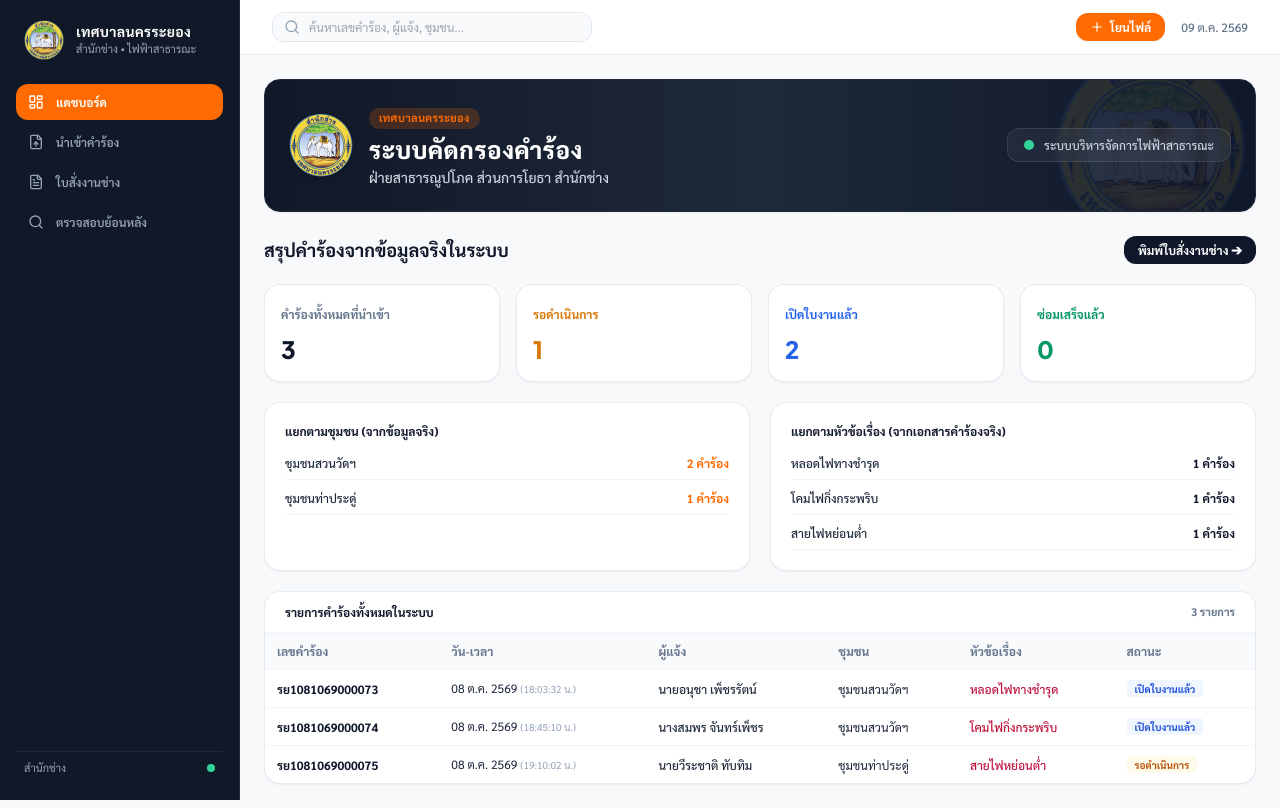
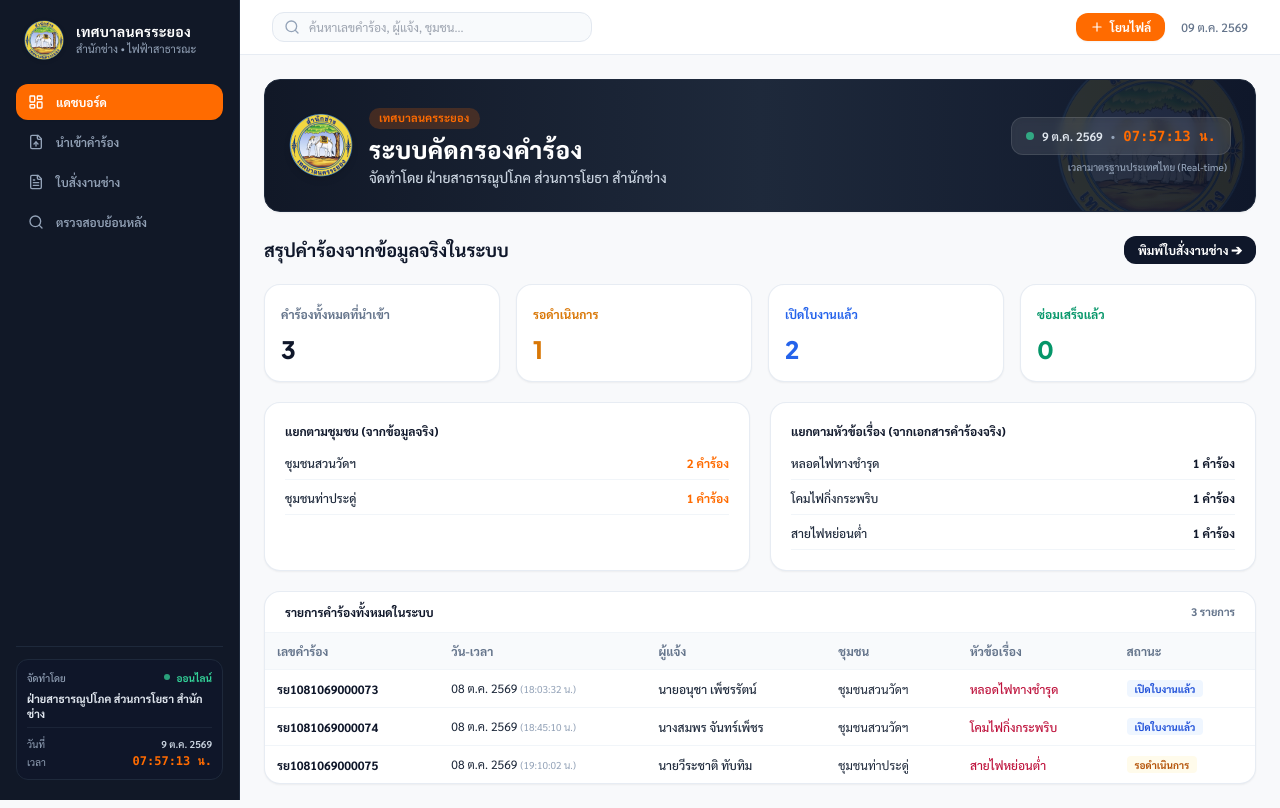
Before and after one commit to snaker0747/Rayong-Request-Hub, a Next.js app: page / in a window 1280 px wide. Built offline with nearby package versions, Linux system fonts and the light colour scheme; no server answers; the database is empty.

Commit message:
feat: เพิ่มข้อความจัดทำโดย ฝ่ายสาธารณูปโภค ส่วนการโยธา สำนักช่าง พร้อมวันที่และเวลาแบบเรียลไทม์

```diff
--- a/src/components/Banner.tsx
+++ b/src/components/Banner.tsx
@@ -1,8 +1,18 @@
 'use client';
 
-import React from 'react';
+import React, { useState, useEffect } from 'react';
 
 export default function Banner() {
+  const [currentDateTime, setCurrentDateTime] = useState<Date | null>(null);
+
+  useEffect(() => {
+    setCurrentDateTime(new Date());
+    const timer = setInterval(() => {
+      setCurrentDateTime(new Date());
+    }, 1000);
+    return () => clearInterval(timer);
+  }, []);
+
   return (
     <div className="no-print mb-6">
       <div className="relative overflow-hidden rounded-2xl bg-gradient-to-r from-[#111827] via-[#1e293b] to-[#0f172a] text-white p-5 md:p-6 shadow-sm border border-slate-800">
@@ -27,15 +37,30 @@ export default function Banner() {
                 ระบบคัดกรองคำร้อง
               </h2>
               <p className="text-xs md:text-sm text-slate-300 font-medium mt-0.5">
-                ฝ่ายสาธารณูปโภค ส่วนการโยธา สำนักช่าง
+                จัดทำโดย ฝ่ายสาธารณูปโภค ส่วนการโยธา สำนักช่าง
               </p>
             </div>
           </div>
 
-          {/* Department badge / indicator */}
-          <div className="hidden lg:flex items-center gap-2.5 text-xs text-slate-300 bg-white/5 border border-white/10 px-4 py-2 rounded-xl backdrop-blur-sm self-start sm:self-auto">
-            <span className="w-2.5 h-2.5 rounded-full bg-emerald-400"></span>
-            <span className="font-medium">ระบบบริหารจัดการไฟฟ้าสาธารณะ</span>
+          {/* Real-time Date and Time Badge */}
+          <div className="flex flex-col sm:items-end gap-1 self-start sm:self-auto">
+            <div className="flex items-center gap-2 text-xs text-slate-200 bg-white/10 border border-white/10 px-3.5 py-2 rounded-xl backdrop-blur-sm shadow-inner">
+              <span className="w-2 h-2 rounded-full bg-emerald-400 animate-pulse"></span>
+              <span className="font-semibold text-slate-200">
+                {currentDateTime
+                  ? currentDateTime.toLocaleDateString('th-TH', { day: 'numeric', month: 'short', year: 'numeric' })
+                  : '...'}
+              </span>
+              <span className="text-slate-400">•</span>
+              <span className="font-mono font-bold text-[#FF6B00] text-sm">
+                {currentDateTime
+                  ? currentDateTime.toLocaleTimeString('th-TH', { hour: '2-digit', minute: '2-digit', second: '2-digit' })
+                  : '--:--:--'} น.
+              </span>
+            </div>
+            <span className="text-[10px] text-slate-400 font-medium pr-1">
+              เวลามาตรฐานประเทศไทย (Real-time)
+            </span>
           </div>
         </div>
       </div>
--- a/src/components/Sidebar.tsx
+++ b/src/components/Sidebar.tsx
@@ -1,7 +1,7 @@
 'use client';
 
-import React from 'react';
-import { LayoutDashboard, FileUp, FileText, Search, Zap } from 'lucide-react';
+import React, { useState, useEffect } from 'react';
+import { LayoutDashboard, FileUp, FileText, Search, Clock } from 'lucide-react';
 
 interface SidebarProps {
   currentTab: string;
@@ -10,6 +10,15 @@ interface SidebarProps {
 }
 
 export default function Sidebar({ currentTab, onTabChange, pendingCount }: SidebarProps) {
+  const [currentDateTime, setCurrentDateTime] = useState<Date | null>(null);
+
+  useEffect(() => {
+    setCurrentDateTime(new Date());
+    const timer = setInterval(() => {
+      setCurrentDateTime(new Date());
+    }, 1000);
+    return () => clearInterval(timer);
+  }, []);
   const menuItems = [
     { id: 'dashboard', label: 'แดชบอร์ด', icon: LayoutDashboard },
     { id: 'upload', label: 'นำเข้าคำร้อง', icon: FileUp, badge: pendingCount > 0 ? pendingCount : undefined },
@@ -67,9 +76,40 @@ export default function Sidebar({ currentTab, onTabChange, pendingCount }: Sideb
       </div>
 
       {/* Footer Info */}
-      <div className="px-2 py-2 border-t border-slate-800 text-[11px] text-slate-400 flex items-center justify-between">
-        <span>สำนักช่าง</span>
-        <span className="w-2 h-2 rounded-full bg-emerald-400"></span>
+      <div className="pt-3 pb-1 border-t border-slate-800 text-[11px] space-y-2">
+        <div className="bg-slate-900/90 rounded-xl p-2.5 border border-slate-800 space-y-1.5">
+          <div className="flex items-center justify-between text-[10px]">
+            <span className="text-slate-400 font-medium">จัดทำโดย</span>
+            <span className="flex items-center gap-1.5 text-emerald-400 font-bold">
+              <span className="w-1.5 h-1.5 rounded-full bg-emerald-400 animate-pulse"></span>
+              ออนไลน์
+            </span>
+          </div>
+
+          <p className="text-slate-200 font-bold leading-snug text-[11px]">
+            ฝ่ายสาธารณูปโภค ส่วนการโยธา สำนักช่าง
+          </p>
+
+          {/* Real-time Date and Time */}
+          <div className="pt-2 border-t border-slate-800/80 flex flex-col gap-0.5 text-[10px]">
+            <div className="flex items-center justify-between text-slate-400">
+              <span>วันที่</span>
+              <span className="font-semibold text-slate-300">
+                {currentDateTime
+                  ? currentDateTime.toLocaleDateString('th-TH', { day: 'numeric', month: 'short', year: 'numeric' })
+                  : '...'}
+              </span>
+            </div>
+            <div className="flex items-center justify-between">
+              <span className="text-slate-400">เวลา</span>
+              <span className="font-mono font-bold text-[#FF6B00] text-xs">
+                {currentDateTime
+                  ? currentDateTime.toLocaleTimeString('th-TH', { hour: '2-digit', minute: '2-digit', second: '2-digit' })
+                  : '--:--:--'} น.
+              </span>
+            </div>
+          </div>
+        </div>
       </div>
     </aside>
   );
```
